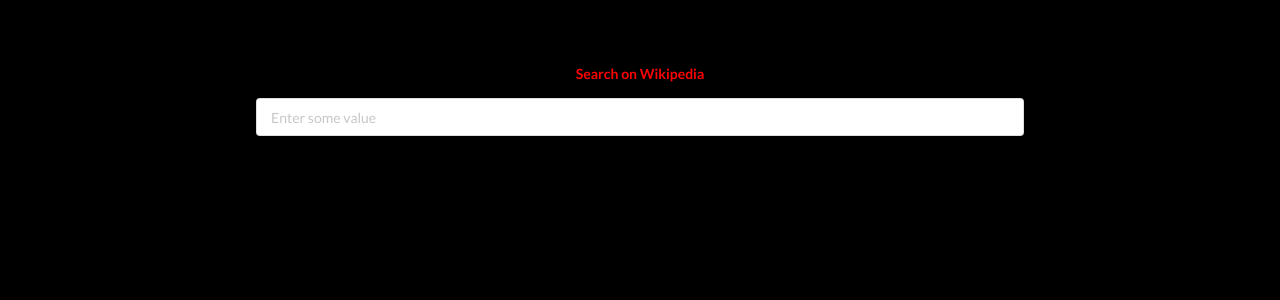
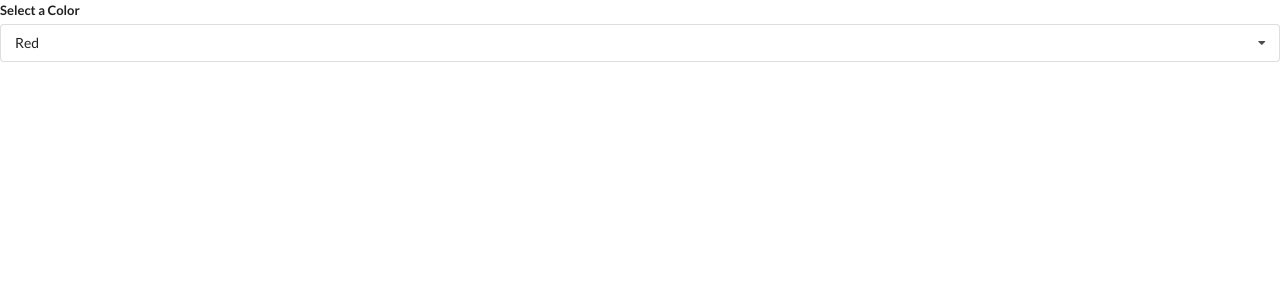
Before and after one commit to ResXBocchi/training-hooks, a React (Create React App) app: page / in a window 1280 px wide. Shown: the top 300 px of the page. Built offline with nearby package versions, Linux system fonts and the light colour scheme.

Commit message:
creating the Dropdown widget

```diff
--- a/src/App.js
+++ b/src/App.js
@@ -1,24 +1,44 @@
-import React from 'react';
-import Accordion from './components/Accordion'
-import Search from './components/Search'
+import React, {useState} from 'react';
+// import Accordion from './components/Accordion'
+// import Search from './components/Search'
+import Dropdown from './components/Dropdown'
 
-const items =[
+// const items =[
+//     {
+//         title: 'What is React',
+//         content: 'React is a front end javascript framework'
+//     },
+//     {
+//         title: 'Why use React?',
+//         content: 'React is a favorite JS library among engineers'
+//     },
+//     {
+//         title:'How do you use React?',
+//         content: 'You use React by creating components'
+//     }
+// ];
+
+const options =[
     {
-        title: 'What is React',
-        content: 'React is a front end javascript framework'
+        label: 'Red',
+        value: 'red'
+    },    {
+        label: 'Blue',
+        value: 'blue'
+    },    {
+        label: 'Green',
+        value: 'green'
     },
-    {
-        title: 'Why use React?',
-        content: 'React is a favorite JS library among engineers'
-    },
-    {
-        title:'How do you use React?',
-        content: 'You use React by creating components'
-    }
 ];
 
 export default() => {
+
+    const [selected, setSelected] = useState(options[0])
+
     return (<div>
-                <Search />
-            </div>)
-}
+                <Dropdown
+                    selected={selected}
+                    options={options}
+                    onSelectedChange={setSelected}/>
+            </div>);
+};
--- /dev/null
+++ b/src/components/Dropdown.js
@@ -0,0 +1,46 @@
+import React, {useState} from 'react';
+
+const Dropdown = ({options, selected, onSelectedChange}) => {
+
+    const [droppedDown, setDroppedDown] = useState(0)
+
+    const handleDropdown = () =>{
+        droppedDown === 0? setDroppedDown(1) : setDroppedDown(0);
+    }
+
+    const renderedOptions = options.map((option)=>{
+
+        if (option === selected){
+            return null;
+        }
+
+        return(
+            <div
+                key={option.value}
+                className='item'
+                onClick={()=>{
+                    onSelectedChange(option);
+                    handleDropdown();
+                    }}>
+                {option.label}
+            </div>
+        )
+    });
+
+    return(
+        <div className='ui form'>
+            <div className='field'>
+                <label className='label'>Select a Color</label>
+                <div className ={`ui selection dropdown ${droppedDown ? 'visible active' : ''}`} onClick={handleDropdown}>
+                    <i className='dropdown icon' ></i>
+                    <div className='text'>{selected.label}</div>
+                    <div className={`menu ${droppedDown ? 'visible transition' : ''}`}>
+                        {renderedOptions}
+                    </div>
+                </div>
+            </div>
+        </div>
+    );
+};
+
+export default Dropdown;
```
Also changed, not shown: 1 other file (tests, documents, lock files or other folders).
